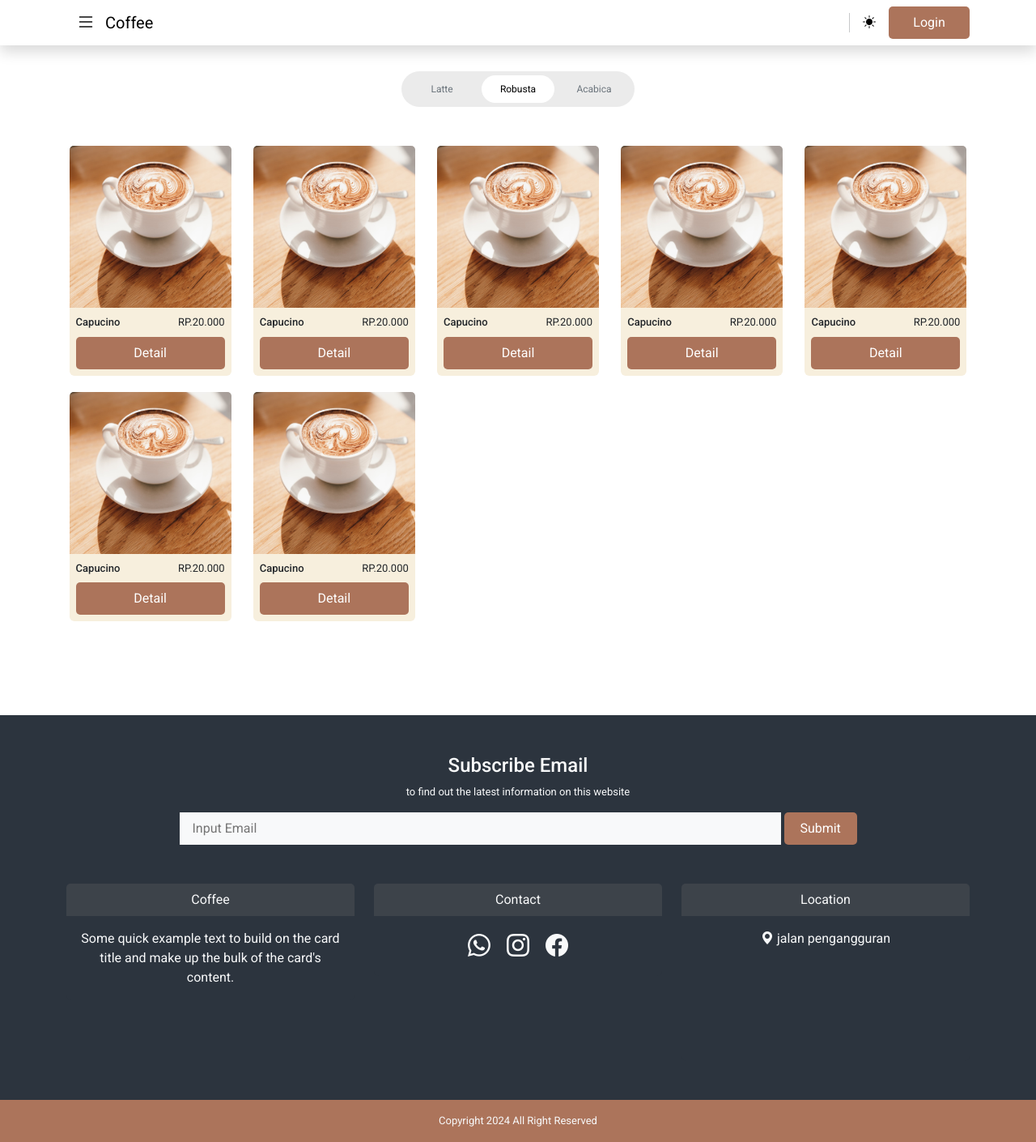
After one commit to bagaskara2004/KopiBali, a CodeIgniter 4 app: the page made by app/Views/User/product.php in a window 1280 px wide. The commit adds this page. Shown: the whole page at 81% size. Run offline with PHP 8.4 and a stand-in for CodeIgniter, Linux system fonts and the light colour scheme; the template is opened without the code that fills it, so the values that code supplies are empty; some libraries are stand-ins or nearby versions; grey boxes are pictures that could not be loaded.

Commit message:
Update navbar

```diff
--- a/app/Config/Routes.php
+++ b/app/Config/Routes.php
@@ -7,3 +7,5 @@ use CodeIgniter\Router\RouteCollection;
  */
 $routes->get('/', 'Home::index');
 $routes->get('/about', 'About::index');
+
+$routes->get('/product', 'Product::index');
--- a/app/Views/Component/user.php
+++ b/app/Views/Component/user.php
@@ -20,11 +20,10 @@
     <nav class="navbar navbar-expand-lg bg-body shadow position-sticky top-0 z-3">
         <div class="container d-flex justify-content-between">
             <div class="d-flex">
-                <button type="button" class="button-icon mx-1" id="btnNavbar"><i class="bi  bi-list fs-3"></i></button>
+                <button type="button" class="button-icon mx-1" id="btnNavbar"><i class="bi  bi-list fs-4"></i></button>
                 <a class="navbar-brand" href="#">Coffee</a>
             </div>
             <div class="d-flex justify-content-end">
-                <button type="button" class="button-icon mx-1"><i class="bi bi-search"></i></button>
                 <div class="vr my-2"></div>
                 <button type="button" class="button-icon mx-1" id="tema"><i class="bi bi-sun-fill"></i></button>
                 <a href="#" class="button-primary">Login</a>
@@ -39,7 +38,7 @@
                     <a class="nav-link" href="/about">About</a>
                 </li>
                 <li class="nav-item">
-                    <a class="nav-link" href="#">Product</a>
+                    <a class="nav-link" href="/product">Product</a>
                 </li>
                 <li class="nav-item">
                     <a class="nav-link" href="#">Promotion</a>
--- /dev/null
+++ b/app/Views/User/product.php
@@ -0,0 +1,26 @@
+<?= $this->extend('Component/user.php') ?>
+<?= $this->section('Content') ?>
+<div class="container py-3">
+    <div class="d-flex justify-content-center mt-3 mb-5">
+        <div class="nav-product">
+            <button type="button" class="nav-product-items text-secondary">Latte</button>
+            <button type="button" class="nav-product-items bg-body">Robusta</button>
+            <button type="button" class="nav-product-items text-secondary">Acabica</button>
+        </div>
+    </div>
+    <div class="list-product">
+        <?php for ($i = 0; $i < 7; $i++) { ?>
+            <div class="card background-yellow border-0" style="min-width: 200px; width:200px;">
+                <img src="/Asset/coffee.png" class="card-img-top" alt="...">
+                <div class="card-body position-relative p-2">
+                    <div class="d-flex justify-content-between">
+                        <p class="card-title text-dark fs-7 fw-medium text-break">Capucino</p>
+                        <p class="card-text fs-7 text-dark">RP.20.000</p>
+                    </div>
+                    <a href="#" class="button-primary w-100">Detail</a>
+                </div>
+            </div>
+        <?php } ?>
+    </div>
+</div>
+<?= $this->endSection() ?>
--- a/public/Style/user.css
+++ b/public/Style/user.css
@@ -85,3 +85,23 @@ footer{
     display: flex;
     width: 80%;
 }
+.nav-product{
+    background-color: rgb(235, 235, 235);
+    padding: 5px;
+    border-radius: 25px;
+    display: inline-block;
+}
+.nav-product-items{
+    border: none;
+    background-color: transparent;
+    border-radius: 20px;
+    width: 90px;
+    padding: 8px 0;
+    font-size: 12px;
+}
+.list-product{
+    display: grid;
+    grid-template-columns: repeat(auto-fit,minmax(200px,1fr));
+    place-items: center;
+    gap: 20px;
+}
```
Also changed, not shown: app/Controllers/Product.php (added, +15 -0 lines).
